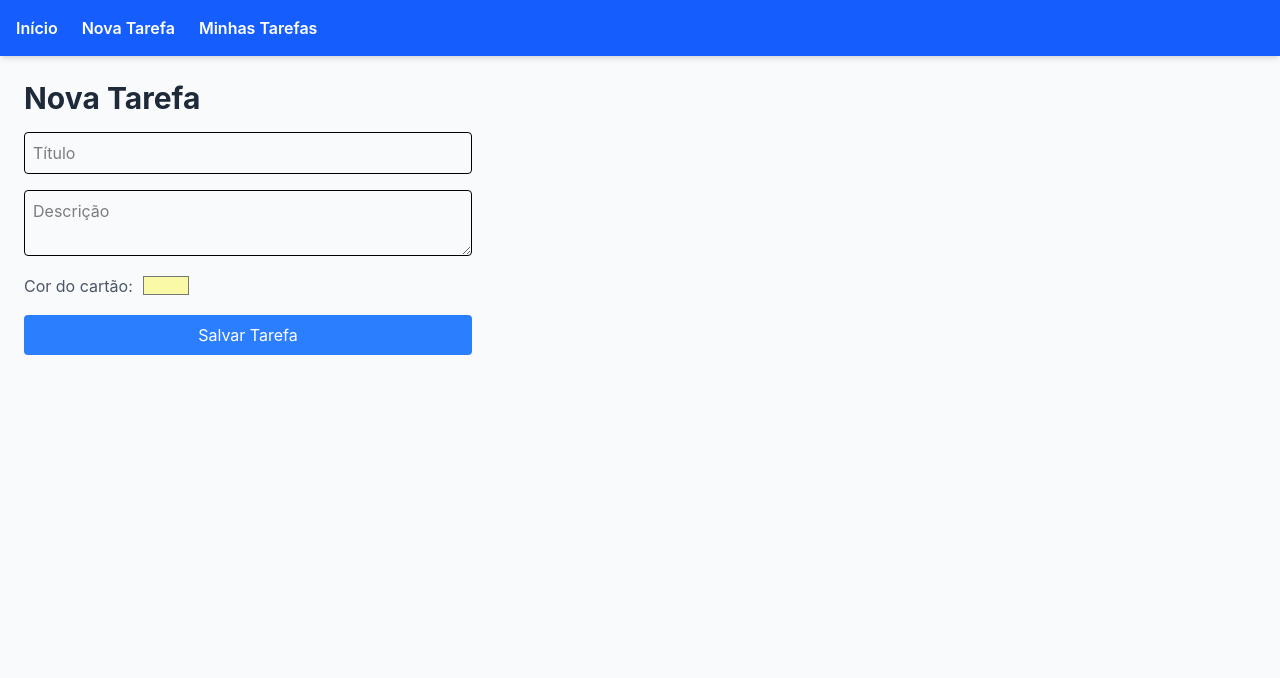
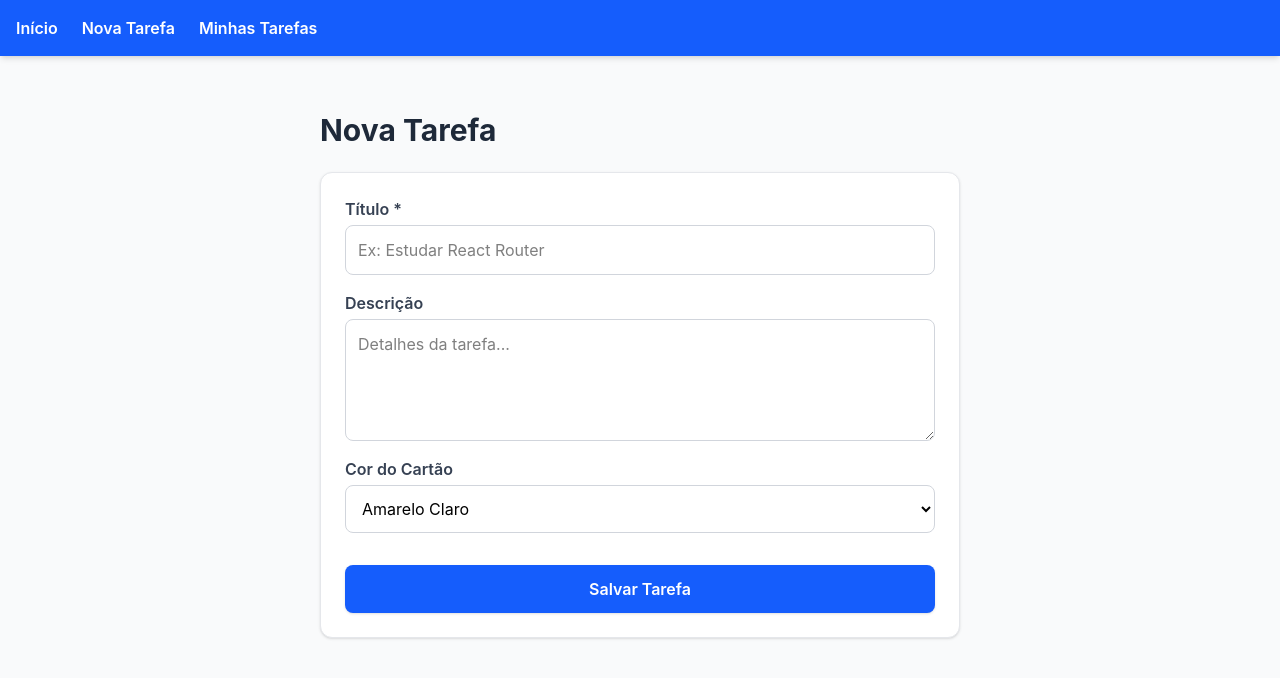
Before and after one commit to Mari1434/trabalho_frontend, a React (Vite) app in the folder projeto-tarefas/: page /nova-tarefa in a window 1280 px wide. Shown: the top 678 px of the page. Built offline with nearby package versions, Linux system fonts and the light colour scheme; data requests are answered from the project's data file.

Commit message:
feat: implementa react-hook-form na criação de tarefas. Fecha #5

```diff
--- a/projeto-tarefas/db.json
+++ b/projeto-tarefas/db.json
@@ -19,10 +19,10 @@
       "corFundo": "#f9a8d4"
     },
     {
-      "titulo": "Estudar Governança de TI",
-      "descricao": "Unidades 3 e 4",
-      "corFundo": "#f9f9a8",
-      "id": "qitnTtZ7-WQ"
+      "corFundo": "#bfdbfe",
+      "titulo": "Limpar a casa",
+      "descricao": "- Passar pano nos móveis\n- Varrer o chão\n- Passar pano no chão",
+      "id": "TG7RQ_okIAM"
     }
   ],
   "$schema": "./node_modules/json-server/schema.json"
--- a/projeto-tarefas/package.json
+++ b/projeto-tarefas/package.json
@@ -13,6 +13,7 @@
   "dependencies": {
     "react": "^19.2.5",
     "react-dom": "^19.2.5",
+    "react-hook-form": "^7.76.0",
     "react-router-dom": "^7.15.0"
   },
   "devDependencies": {
--- a/projeto-tarefas/src/pages/CriarTarefa.jsx
+++ b/projeto-tarefas/src/pages/CriarTarefa.jsx
@@ -1,56 +1,85 @@
-import { useState } from "react";
+import { useForm } from "react-hook-form";
 import { useTarefas } from "../context/TarefaContext";
+import { useNavigate } from "react-router-dom";
 
 export default function CriarTarefa() {
   const { adicionarTarefa } = useTarefas();
-  const [titulo, setTitulo] = useState("");
-  const [descricao, setDescricao] = useState("");
-  const [corFundo, setCorFundo] = useState("#f9f9a8");
+  const navigate = useNavigate();
 
-  async function handleSubmit(e) {
-    e.preventDefault();
-    if (!titulo.trim()) return;
+  const {
+    register,
+    handleSubmit,
+    formState: { errors },
+  } = useForm({
+    defaultValues: {
+      corFundo: "#f9f9a8",
+    },
+  });
 
-    await adicionarTarefa({ titulo, descricao, corFundo });
-
-    // Reseta formulário após salvar
-    setTitulo("");
-    setDescricao("");
-    setCorFundo("#f9f9a8");
-  };
+  async function onSubmit(dados) {
+    await adicionarTarefa(dados);
+    navigate("/minhas-tarefas");
+  }
 
   return (
-    <>
-      <h1 className="text-3xl font-bold text-gray-800">Nova Tarefa</h1>
-      <form onSubmit={handleSubmit} className="mt-4 flex flex-col gap-4 max-w-md">
-        <input
-          type="text"
-          placeholder="Título"
-          value={titulo}
-          onChange={(e) => setTitulo(e.target.value)}
-          className="border p-2 rounded"
-        />
-        <textarea
-          placeholder="Descrição"
-          value={descricao}
-          onChange={(e) => setDescricao(e.target.value)}
-          className="border p-2 rounded"
-        />
-        <label className="flex items-center gap-2 text-gray-600">
-          Cor do cartão:
+    <section className="max-w-2xl mx-auto py-8 px-4">
+      <h1 className="text-3xl font-bold text-gray-800 mb-6">Nova Tarefa</h1>
+
+      <form
+        onSubmit={handleSubmit(onSubmit)}
+        className="bg-white p-6 rounded-xl shadow-sm border border-gray-200 flex flex-col gap-4"
+      >
+
+        <div className="flex flex-col gap-1">
+          <label htmlFor="titulo" className="font-semibold text-gray-700">Título *</label>
           <input
-            type="color"
-            value={corFundo}
-            onChange={(e) => setCorFundo(e.target.value)}
+            id="titulo"
+            type="text"
+            placeholder="Ex: Estudar React Router"
+            {...register("titulo", {
+              required: "O título é obrigatório.",
+              maxLength: { value: 50, message: "O título deve ter no máximo 50 caracteres." }
+            })}
+            className={`border p-3 rounded-lg focus:outline-none focus:ring-2 ${
+              errors.titulo ? 'border-red-500 focus:ring-red-200' : 'border-gray-300 focus:ring-blue-200'
+            }`}
           />
-        </label>
+          {errors.titulo && <span className="text-red-500 text-sm font-medium">{errors.titulo.message}</span>}
+        </div>
+
+        <div className="flex flex-col gap-1">
+          <label htmlFor="descricao" className="font-semibold text-gray-700">Descrição</label>
+          <textarea
+            id="descricao"
+            rows="4"
+            placeholder="Detalhes da tarefa..."
+            {...register("descricao")}
+            className="border border-gray-300 p-3 rounded-lg focus:outline-none focus:ring-2 focus:ring-blue-200"
+          />
+        </div>
+
+        <div className="flex flex-col gap-1">
+          <label htmlFor="corFundo" className="font-semibold text-gray-700">Cor do Cartão</label>
+          <select
+            id="corFundo"
+            {...register("corFundo")}
+            className="border border-gray-300 p-3 rounded-lg focus:outline-none focus:ring-2 focus:ring-blue-200"
+          >
+            <option value="#f9f9a8">Amarelo Claro</option>
+            <option value="#bfdbfe">Azul Claro</option>
+            <option value="#bbf7d0">Verde Claro</option>
+            <option value="#fecaca">Vermelho Claro</option>
+            <option value="#e9d5ff">Roxo Claro</option>
+          </select>
+        </div>
+
         <button
           type="submit"
-          className="bg-blue-500 text-white py-2 rounded hover:bg-blue-600"
+          className="mt-4 bg-blue-600 text-white font-semibold py-3 rounded-lg hover:bg-blue-700 transition-colors shadow-sm"
         >
           Salvar Tarefa
         </button>
       </form>
-    </>
+    </section>
   );
 }
```
Also changed, not shown: 1 other file (tests, documents, lock files or other folders).
